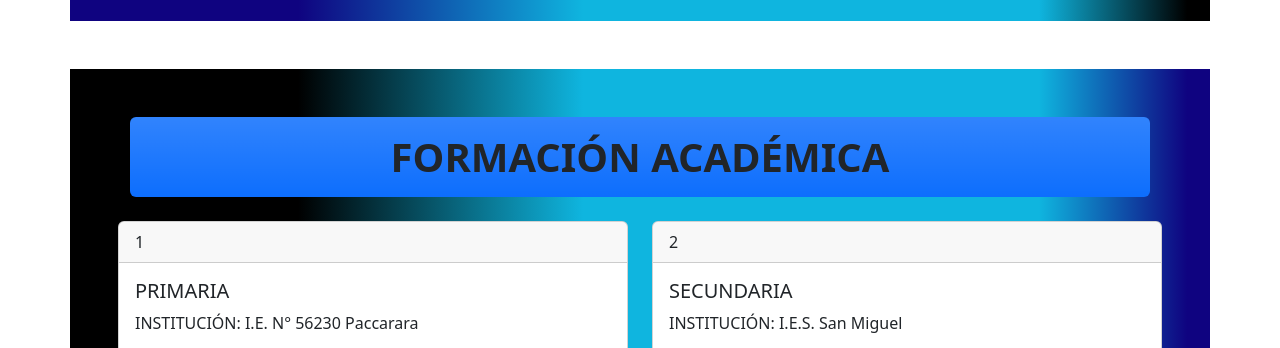
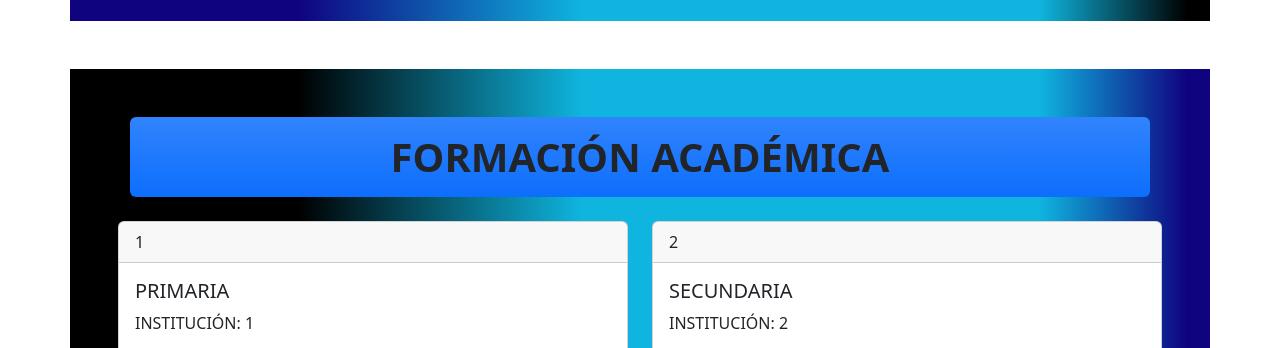
Before and after one commit to Gary-Q-Ch/PORTAFOLIO-BOOTSTRAP, a plain HTML site: page index.html in a window 1280 px wide. Shown: the part 443-791 px from the top of the page. Drawn offline with nearby package versions, Linux system fonts and the light colour scheme.

Commit message:
index.html

```diff
--- a/index.html
+++ b/index.html
@@ -83,7 +83,7 @@
                                     </div>
                                     <div class="card-body">
                                         <h5 class="card-title">PRIMARIA</h5>
-                                        <p class="card-text">INSTITUCIÓN: I.E. N° 56230 Paccarara</p>
+                                        <p class="card-text">INSTITUCIÓN: 1</p>
                                         <p class="card-text">PERÍODO: 2011 - 2016</p>
                                         <p class="card-text">ESTADO: Estudios concluidos</p>
                                     </div>
@@ -96,7 +96,7 @@
                                     </div>
                                     <div class="card-body">
                                         <h5 class="card-title">SECUNDARIA</h5>
-                                        <p class="card-text">INSTITUCIÓN: I.E.S. San Miguel</p>
+                                        <p class="card-text">INSTITUCIÓN: 2</p>
                                         <p class="card-text">PERÍODO: 2017 - 2021</p>
                                         <p class="card-text">ESTADO: Estudios Concluidos</p>
                                     </div>
```
